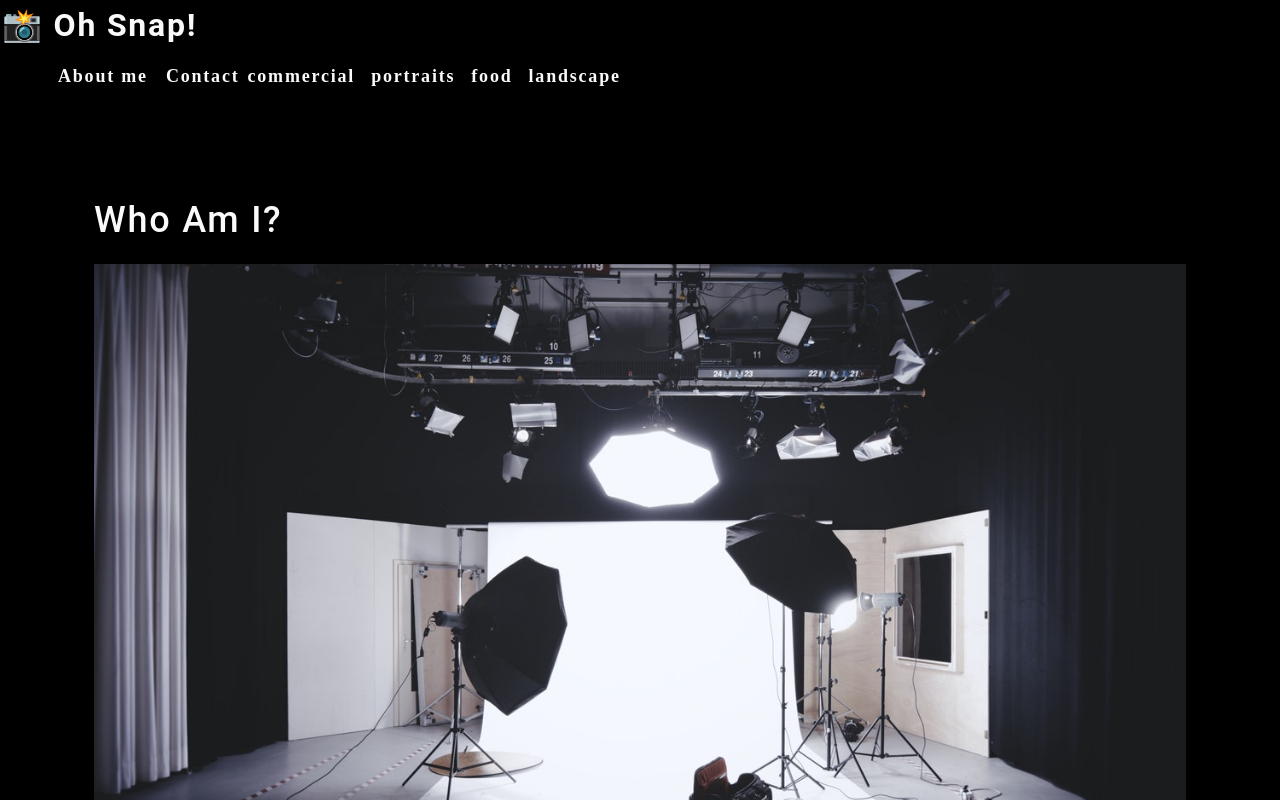
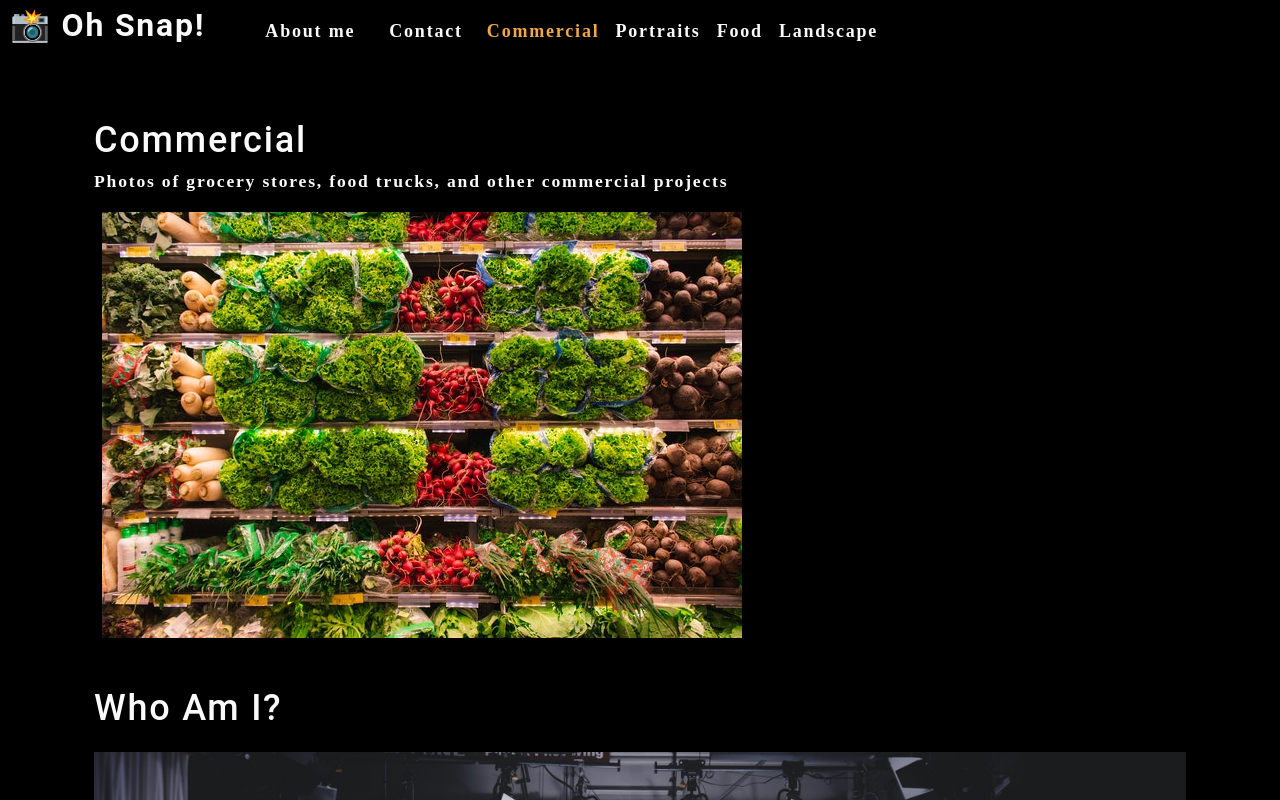
Before and after one commit to corimest/photo-port, a React (Create React App) app: page / in a window 1280 px wide. Shown: the top 800 px of the page. Built offline with nearby package versions, Linux system fonts and the light colour scheme.

Commit message:
State and useEffect for gallery and nav components

```diff
--- a/src/App.js
+++ b/src/App.js
@@ -1,13 +1,33 @@
-import React from 'react';
+import React, { useState } from 'react';
 import Nav from './components/Nav';
 import About from './components/About';
+import Gallery from './components/Gallery';
 
 function App() {
+  const [categories] = useState([
+    {
+      name: 'commercial',
+      description: 'Photos of grocery stores, food trucks, and other commercial projects',
+    },
+    { name: 'portraits', description: 'Portraits of people in my life' },
+    { name: 'food', description: 'Delicious delicacies' },
+    { name: 'landscape', description: 'Fields, farmhouses, waterfalls, and the beauty of nature' },
+  ]);
+
+  const [currentCategory, setCurrentCategory] = useState(categories[0]);
+
   return (
     <div>
-        <Nav></Nav>
+      <Nav
+        categories={categories}
+        setCurrentCategory={setCurrentCategory}
+        currentCategory={currentCategory}
+      ></Nav>
       <main>
-        <About></About>
+        <div>
+          <Gallery></Gallery>
+          <About></About>
+        </div>
       </main>
     </div>
   );
--- /dev/null
+++ b/src/components/Gallery/index.js
@@ -0,0 +1,26 @@
+import React from 'react';
+import { capitalizeFirstLetter } from '../../utils/helpers';
+import photo from "../../assets/small/commercial/0.jpg";
+
+function Gallery(props) {
+    const currentCategory = {
+        name: "commercial",
+        description:
+        "Photos of grocery stores, food trucks, and other commercial projects",
+    };
+    return (
+        <section>
+            <h1>{capitalizeFirstLetter(currentCategory.name)}</h1>
+            <p>{currentCategory.description}</p>
+            <div>
+                <img
+                    src={photo}
+                    alt="Commercial Example"
+                    className="img-thumbnaail mx-1"
+                />
+            </div>
+        </section>
+    );
+}
+
+export default Gallery;
--- a/src/components/Nav/index.js
+++ b/src/components/Nav/index.js
@@ -1,29 +1,24 @@
-import React from 'react';
+import React, { useEffect } from 'react';
+import { capitalizeFirstLetter } from '../../utils/helpers';
 
-const categories = [
-    {
-        name: "commercial",
-        description:
-        "Photos of grocery stores, food trucks, and other commercial projects",
-    },
-    {name: "portraits", decription: "Portraits of people in my life"},
-    {name: "food", description: "Delicious delicacies"},
-    {
-        name: "landscape",
-        description: "Fields, farmhouses, waterfalls, and the beauty of nature",
-    },
-];
+function Nav(props) {
+  const {
+    categories = [],
+    setCurrentCategory,
+    currentCategory,
+  } = props;
 
-function categorySelected(name) {
-    console.log(`${name} clicked`)
-}
+  useEffect(() => {
+      document.title = capitalizeFirstLetter(currentCategory.name);
+  }, [currentCategory]);
+  // second argument directs hook to re-render the component on changes to the value of this state
+  // if currentCategory changes now, the component will re-render so that the change in document.title is visible to user
 
-function Nav() {
   return (
-        <header>
+    <header className="flex-row px-1">
       <h2>
         <a data-testid="link" href="/">
-                    <span role="img" aria-label="camera">📸</span> Oh Snap!
+          <span role="img" aria-label="camera"> 📸</span> Oh Snap!
         </a>
       </h2>
       <nav>
@@ -33,16 +28,22 @@
               About me
             </a>
           </li>
-                    <li>
+          <li className="mx-2">
             <span>Contact</span>
           </li>
           {categories.map((category) => (
             <li
-                        className="mx-1"
+              className={`mx-1 ${
+                currentCategory.name === category.name && 'navActive'
+                }`}
               key={category.name}
             >
-                        <span onClick={() => categorySelected(category.name)}>
-                            {category.name}
+              <span
+                onClick={() => {
+                  setCurrentCategory(category)
+                }}
+              >
+                {capitalizeFirstLetter(category.name)}
               </span>
             </li>
           ))}
```
Lines whose indentation alone changed are shown as unchanged.
